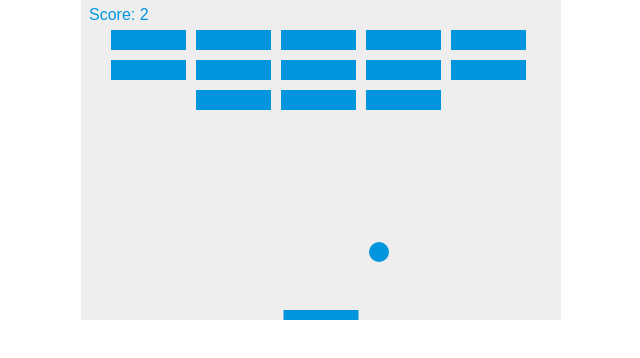
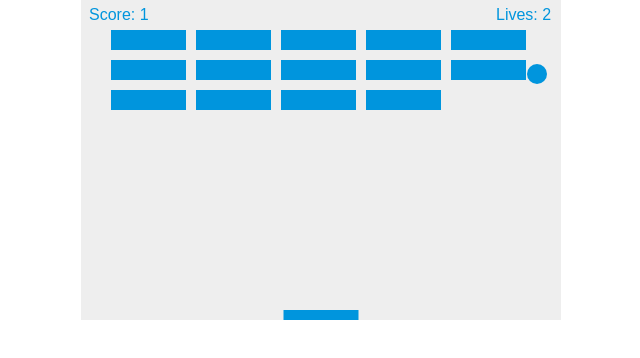
Before and after one commit to kyknight/breakoutGame, a plain HTML site: page breakoutGame/index.html in a window 1280 px wide. Shown: the whole page, without its empty margins (319-959 px from the left). Drawn offline with Linux system fonts and the light colour scheme.

Commit message:
add lives/fixed score

```diff
--- a/breakoutGame/script.js
+++ b/breakoutGame/script.js
@@ -21,6 +21,7 @@ var brickPadding = 10;
 var brickOffsetTop = 30;
 var brickOffsetLeft = 30;
 var score = 0;
+var lives = 3;
 
 var bricks = [];
 for (c=0; c<brickColumnCount; c++){
@@ -90,7 +91,7 @@ function collisionDect(){
 					dy = -dy;
 					b.status = 0;
 					score++;
-					if(score == brickRowCount+brickColumnCount){
+					if(score == brickRowCount*brickColumnCount){
 						alert("YOU WIN!!!");
 						document.location.reload();
 					}
@@ -106,12 +107,19 @@ function drawScore(){
 	ctx.fillText("Score: " + score, 8, 20);
 }
 
+function drawLives(){
+	ctx.font = "16px Arial";
+	ctx.fillStyle = "#0095DD";
+	ctx.fillText("Lives: " + lives, canvas.width-65, 20);
+}
+
 function draw(){
 	ctx.clearRect(0, 0, canvas.width, canvas.height); //clears canvas after 10miliseconds
 	drawBricks();
 	drawBall();
 	drawPaddle();
 	drawScore();
+	drawLives();
 	collisionDect();
 
 	if(y+dy < 0){
@@ -120,8 +128,17 @@ function draw(){
 		if(x > paddleX && x < paddleX + paddleWidth){
 			dy = -dy;
 		} else {
-			alert("GAME OVER");
-			document.location.reload();
+			lives--;
+			if(!lives){
+				alert("GAME OVER");
+				document.location.reload();
+			} else{
+				x = canvas.width/2;
+				y = canvas.height-30;
+				dx = 2;
+				dy = -2;
+				paddleX = (canvas.width - paddleWidth)/2;
+			}
 		}
 	}
 	if(x+dx > canvas.width-ballRadius || x+dx < 0){
@@ -136,6 +153,7 @@ function draw(){
 
 	x += dx;
 	y += dy;
+	requestAnimationFrame(draw);
 }
 
 document.addEventListener("mousemove", mouseMoveHandler);
@@ -147,4 +165,4 @@ function mouseMoveHandler(e){
 	}
 }
 
-setInterval(draw, 10); //(function, milliseconds)
+draw();
--- a/breakoutGame/style.css
+++ b/breakoutGame/style.css
@@ -2,6 +2,8 @@
 	padding: 0;
 	margin: 0;
 }
+
+
 
 #myCanvas {
 	background-color: #eee;
```
